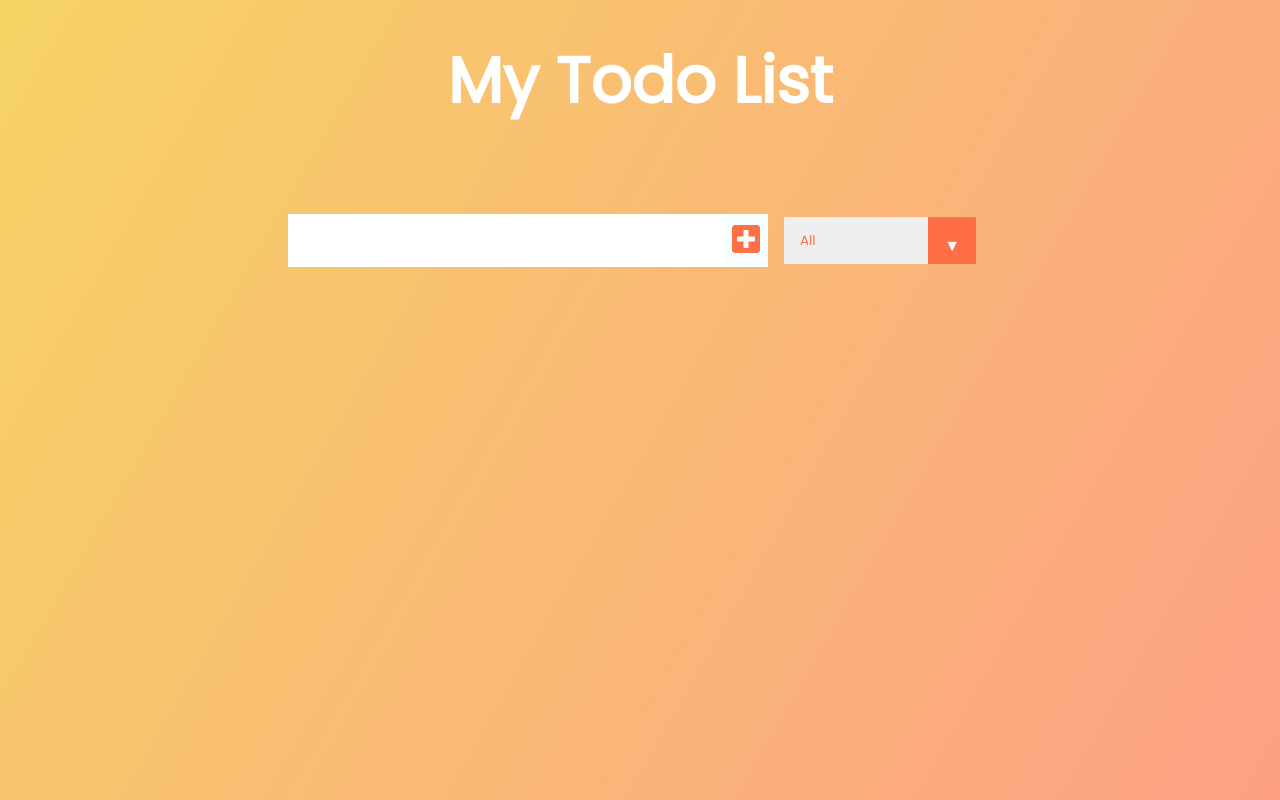
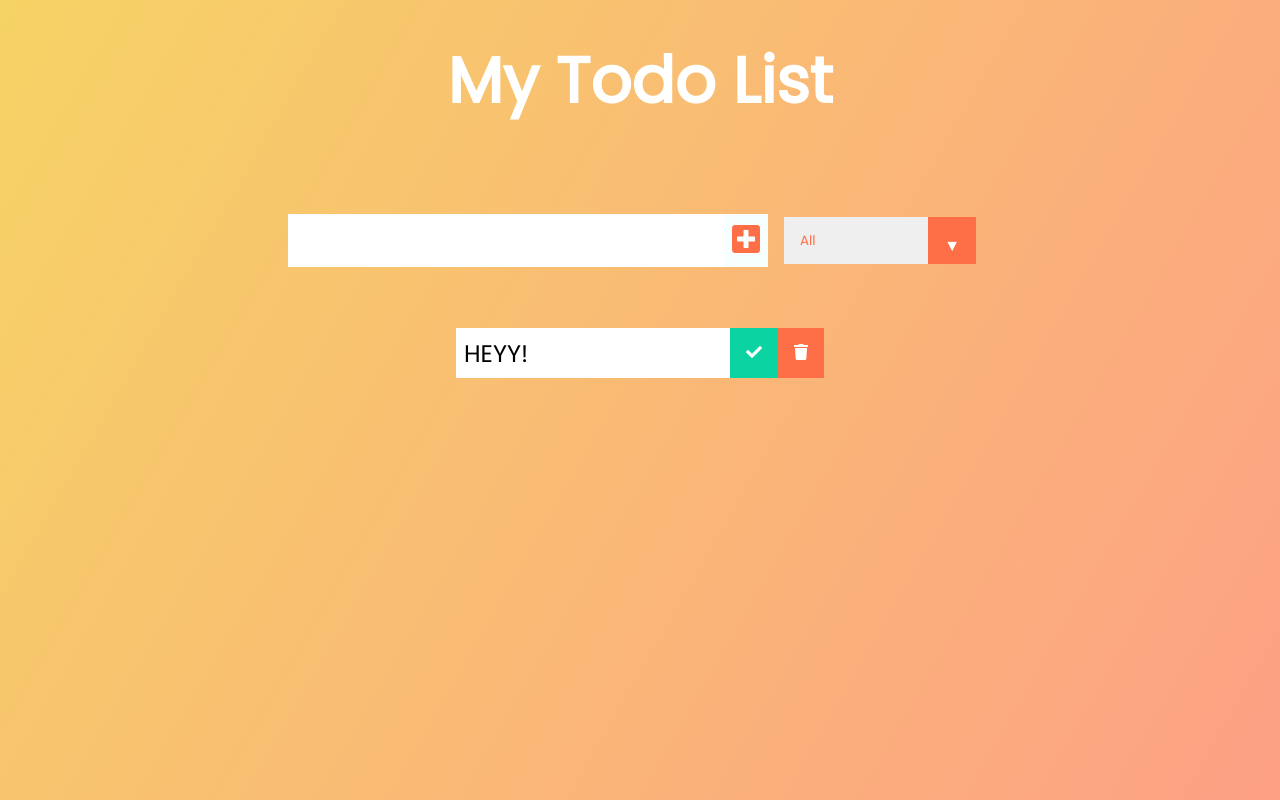
Before and after one commit to irazirfan/todo-list, a React (Create React App) app: page / in a window 1280 px wide. Built offline with nearby package versions, Linux system fonts and the light colour scheme.

Commit message:
todo, todolist temp init

```diff
--- a/src/App.js
+++ b/src/App.js
@@ -1,15 +1,23 @@
+import { useState } from 'react';
 import './App.css';
 //Importing Components
 import Form from "./components/Form";
 import TodoList from './components/TodoList';
 
 function App() {
+  const [inputText, setInputText] = useState("");
+  const [todos, setTodos] = useState([]);
   return (
     <div className="App">
       <header>
         <h1>My Todo List</h1>
       </header>
-      <Form />
+      <Form
+        inputText={inputText}
+        todos={todos}
+        setTodos={setTodos}
+        setInputText={setInputText}
+      />
       <TodoList />
     </div>
   );
--- a/src/components/Form.js
+++ b/src/components/Form.js
@@ -1,9 +1,21 @@
 
-const Form = () => {
+const Form = ({ setInputText, todos, setTodos, inputText }) => {
+    //Here we can write javascript code and function
+    const inputTextHandler = (e) => {
+        console.log(e.target.value);
+        setInputText(e.target.value);
+    }
+    const submitTodoHandler = (e) => {
+        e.preventDefault();
+        setTodos([
+            ...todos, {text: inputText, completed: false, id: Math.random() * 1000},
+        ]);
+        setInputText("");
+    }
     return (
         <form>
-            <input type="text" className="todo-input" />
-            <button className="todo-button" type="submit">
+            <input value={inputText} onChange={inputTextHandler} type="text" className="todo-input" />
+            <button onClick={submitTodoHandler} className="todo-button" type="submit">
                 <i className="fas fa-plus-square"></i>
             </button>
             <div className="select">
--- /dev/null
+++ b/src/components/Todo.js
@@ -0,0 +1,16 @@
+
+const Todo = () => {
+    return (
+        <div className="todo">
+            <li className="todo-item">HEYY!</li>
+            <button className="complete-btn">
+                <i className="fas fa-check"></i>
+            </button>
+            <button className="trash-btn">
+                <i className="fas fa-trash"></i>
+            </button>
+        </div>
+    );
+}
+
+export default Todo;
--- a/src/components/TodoList.js
+++ b/src/components/TodoList.js
@@ -1,8 +1,12 @@
+//Import Components
+import Todo from './Todo'
 
 const TodoList = () => {
     return (
         <div className="todo-container">
-            <ul className="todo-list"></ul>
+            <ul className="todo-list">
+                <Todo />
+            </ul>
         </div>
     );
 }
```
